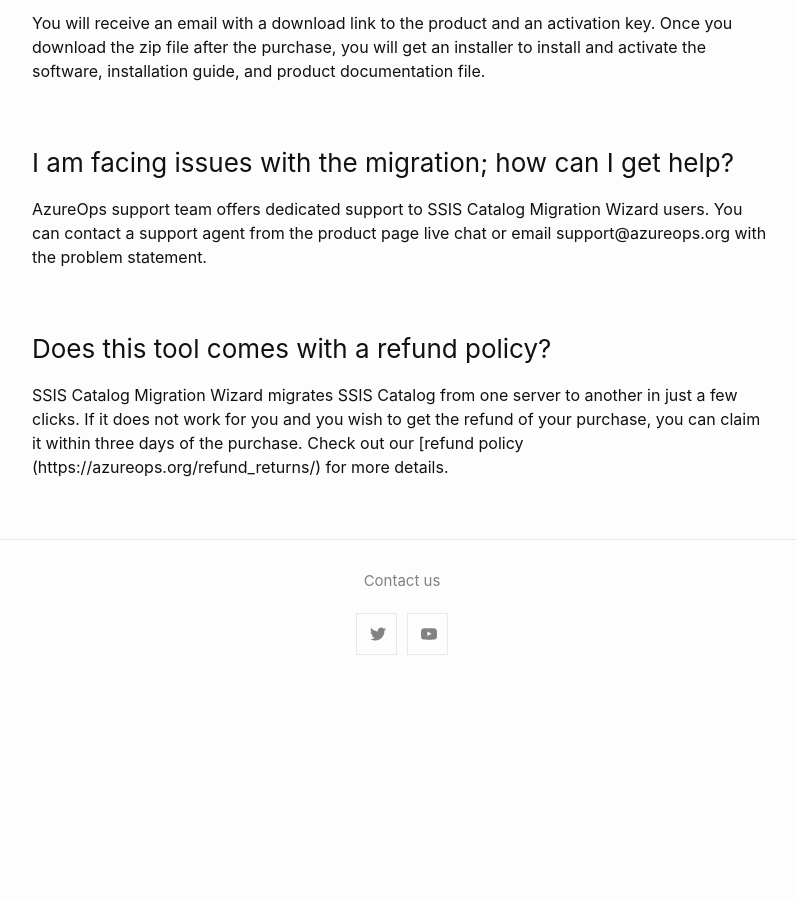
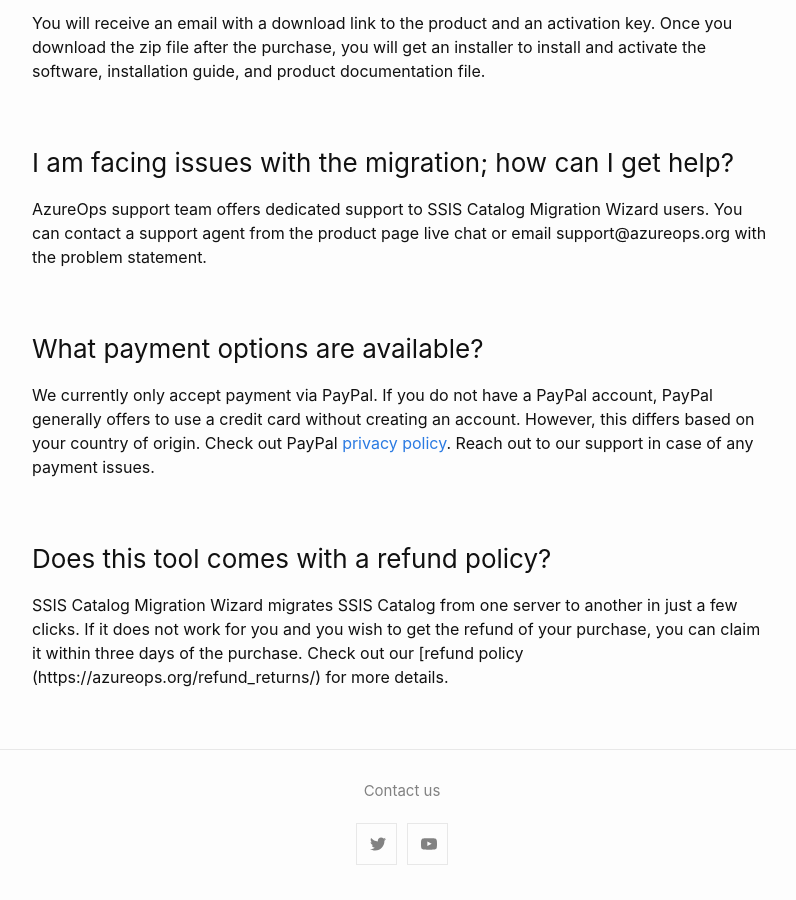
Before and after one commit to kr55/ssiscataloger, a Jekyll site: the page built from faq.md, in a window 1280 px wide and 900 px high, scrolled down 2379 px. Shown: the whole window, without its empty margins (238-1034 px from the left). Built offline with Jekyll 4.4.1, drawn with Linux system fonts in a browser that asks for light colours; before the commit the page ends 3069 px from its top, so only the background shows below that.

Commit message:
Update faq.md

```diff
--- a/faq.md
+++ b/faq.md
@@ -6,10 +6,13 @@ permalink: /faq/
 Below are some FAQs about SSIS Catalog Migration Wizard.
 ### What all source and target SQL Servers are supported for migration of SSISDB.
 SSIS Catalog Migration Wizard supports migration of SSISDB between SQL Server 2012, 2014, 2016, 2017, 2019, 2022, ADF SSIS IR, and Azure SQL MI. It is recommended to only migrate SSIS catalog from lower to higher versions of the SQL Server as features in SSIS may need to be backward compatible.
+
 ### Does this tool migrates SSIS environment references?
 SSIS Catalog Migration Wizard migrates environment variable and project/package parameter server-side values from source to target SSISDB. You can also update their values during the migration using a proactive recommendation process.
+
 ### How many seats can access the tool from a particular server.
 All SSIS Catalog Migration Wizard licenses offer multi-seat access and grant access to all the users on the server or computer where it is installed.
+
 ### How many licenses do I need to buy for my SSISDB migration?
 You can migrate SSISDB between any SQL servers from where the tool is installed. So, if your source and target SSISDB can be connected from a single server, you would need only a single license.
 
@@ -35,5 +38,8 @@ You will receive an email with a download link to the product and an activation
 ### I am facing issues with the migration; how can I get help?
 AzureOps support team offers dedicated support to SSIS Catalog Migration Wizard users. You can contact a support agent from the product page live chat or email support@azureops.org with the problem statement.
 
+### What payment options are available?
+We currently only accept payment via PayPal. If you do not have a PayPal account, PayPal generally offers to use a credit card without creating an account. However, this differs based on your country of origin. Check out PayPal [privacy policy](https://azureops.org/privacy-policy/). Reach out to our support in case of any payment issues.
+
 ### Does this tool comes with a refund policy?
 SSIS Catalog Migration Wizard migrates SSIS Catalog from one server to another in just a few clicks. If it does not work for you and you wish to get the refund of your purchase, you can claim it within three days of the purchase. Check out our [refund policy (https://azureops.org/refund_returns/) for more details.
```
